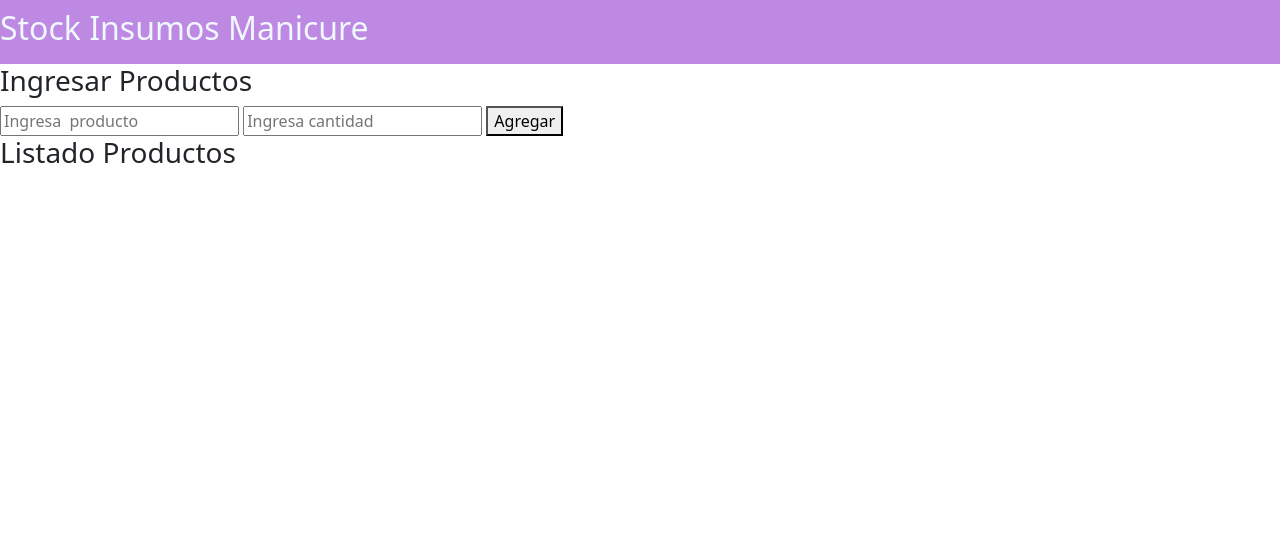
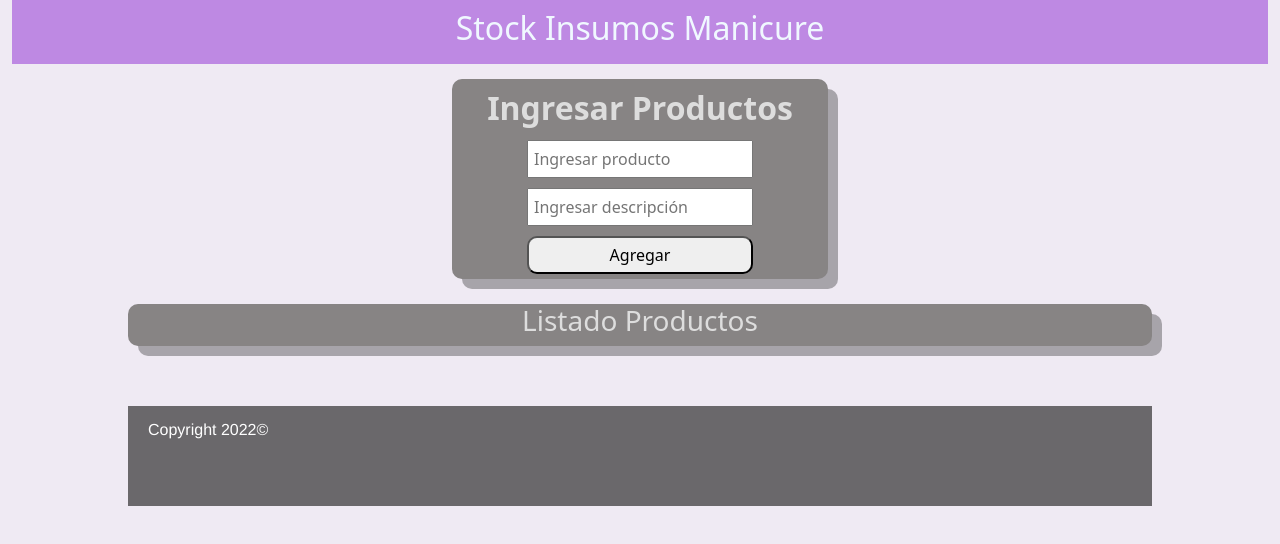
Before and after one commit to MartaNicoli/Proyecto2, a plain HTML site: page index.html in a window 1280 px wide. Drawn offline with nearby package versions, Linux system fonts and the light colour scheme.

Commit message:
Proyecto finalizado

```diff
--- a/index.html
+++ b/index.html
@@ -8,7 +8,7 @@
     <link href="https://cdn.jsdelivr.net/npm/bootstrap@5.2.2/dist/css/bootstrap.min.css" rel="stylesheet" integrity="sha384-Zenh87qX5JnK2Jl0vWa8Ck2rdkQ2Bzep5IDxbcnCeuOxjzrPF/et3URy9Bv1WTRi" crossorigin="anonymous">
     <link rel="stylesheet" href="styles.css">
 </head>
-<header>
+<header class="container-fluid">
     <nav class="navbar" >
             <div class="fila"><!-- Fila -->
                 <div>
@@ -19,25 +19,26 @@
 </header>
 
 <body>
-    <main>
-    <section>
+    <main >
+    <section class="container-fluid" >
+        <article id="articulo1">
         <h3>Ingresar Productos</h3>
         <form action="#"  id="formulario">
-            <input type="text" id="nombre" placeholder="Ingresa  producto">
-            <input type="text" id="descripcion" placeholder="Ingresa cantidad">
+            <input type="text" id="nombre" placeholder="Ingresar producto">
+            <input type="text" id="descripcion" placeholder="Ingresar descripción">
             <button type="submit" id="btnAgregar">Agregar</button>
         </form>
+            </article>
     </section>
 
 
     <section class="listado">
+        <article class ="div-productos">
         <h3>Listado Productos</h3>
-        <article class ="div-productos"></article>
+        </article>
     </section>
-    </main>
-</body>
 
-
+    <footer class="footer"><p>Copyright 2022©</p></footer>
 
 
     <script src="main.js"></script>
--- a/main.js
+++ b/main.js
@@ -80,13 +80,13 @@ function mostrarProducto() {
         const editarBoton = document.createElement('button');
         editarBoton.onclick = () => cargarProducto(producto);
         editarBoton.textContent = 'Editar';
-        editarBoton.classList.add('btn', 'btn-editar');
+        editarBoton.classList.add('btn', 'btn-editar', 'btn-dark');
         parrafo.append(editarBoton);
 
         const eliminarBoton = document.createElement('button');
         eliminarBoton.onclick = () => eliminarProducto(id);
         eliminarBoton.textContent = 'Eliminar';
-        eliminarBoton.classList.add('btn', 'btn-eliminar');
+        eliminarBoton.classList.add('btn', 'btn-eliminar', 'btn-danger');
         parrafo.append(eliminarBoton);
 
         const hr = document.createElement('hr');
@@ -142,6 +142,7 @@ function eliminarProducto(id) {
     listaProductos = listaProductos.filter(producto => producto.id !== id);// Nos filtrara todos los elementos que no sean iguales al ID que ingreso el usuario.
     limpiarHTML();
     mostrarProducto();
+    localStorage.clear();
 
 }
 
--- a/styles.css
+++ b/styles.css
@@ -3,6 +3,9 @@
     height: 4rem;
     list-style: none;
     background-color: #be89e3;
+    justify-content: center;
+    align-items:center;
+
     }
 
     /* Color al nombre del navbar*/
@@ -11,10 +14,114 @@
     }
 
 
-.formulario {
+body {
     height: 8rem;
     list-style: none;
-    background-color: #be89e3;
-    color: aliceblue;
+    background-color: #efeaf3;
+    color: rgb(30, 31, 33);
+}
+
+
+section {
+    width: 100%;
+    height: calc(100vh - 100 px);
+    display: flex;
+    justify-content: center;
+}
+
+/*caja con los input nombre y descripción botón agregar*/
+#articulo1{
+width: 30%;
+height: 200px;
+margin: 15px 15px;
+background-color: rgb(135, 132, 132);
+display: flex;
+flex-direction: column;
+justify-content: center;
+align-items: center;
+border-radius: 10px;
+box-shadow: 10px 10px rgb(0, 0, 0, 0.3);
+}
+
+#articulo1 h3{
+margin-top: 10px;
+font-weight: 200;
+font-size: 2em;
+color:#ddd;
+font-weight: bold;
+}
+
+/*ordena los campos del formulario en columnas*/
+#articulo1 form {
+width: 100%;
+height: 100%;
+display: flex;
+flex-direction: column;
+justify-content: center;
+align-items: center;
+}
+
+#nombre {
+margin-bottom: 1rem;
+}
+
+#descripcion {
+    margin-bottom: 1rem;
+}
+
+#btnAgregar {
+border-radius: 10px;
 
 }
+
+#articulo1 form input,
+#articulo1 form button{
+width: 60%;
+padding: 5px 5px;
+margin: 5px 5px;
+}
+
+/*estilo listado*/
+.div-productos{
+width: 55%;
+height: calc(100% -50px);
+margin: 15px 15px;
+background-color: rgb(135, 132, 132);
+display: flex;
+flex-direction: column;
+border-radius: 10px;
+align-items: center;
+box-shadow: 10px 10px rgba(0, 0, 0, 0.3);
+}
+
+
+/*estilo al listado de productos*/
+.listado .div-productos{
+width: 80%;
+height: 100%;
+display: flex;
+flex-direction: column;
+align-items: center;
+margin: 15px ;
+padding: 0 30px;
+}
+
+.listado .div-productos{
+margin: 10px 0;
+font-size: 1em;
+color: #ddd;
+}
+
+/*footer*/
+.footer{
+        font-family: Helvetica, Arial;
+        color: white;
+        height: 100px;
+        background: rgba(51, 51, 51,0.70);
+        margin: 0px auto;
+        width: 80%;
+        padding-left: 20px;
+        padding-right: 20px;
+        margin-top: 50px;
+        line-height: 47px;
+    }
```
